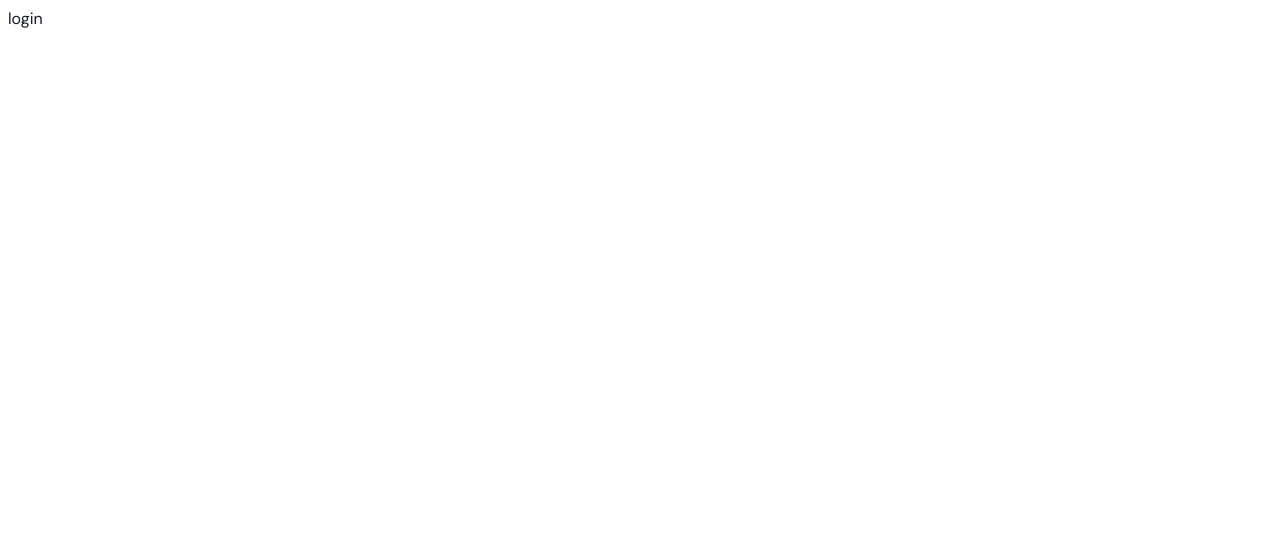
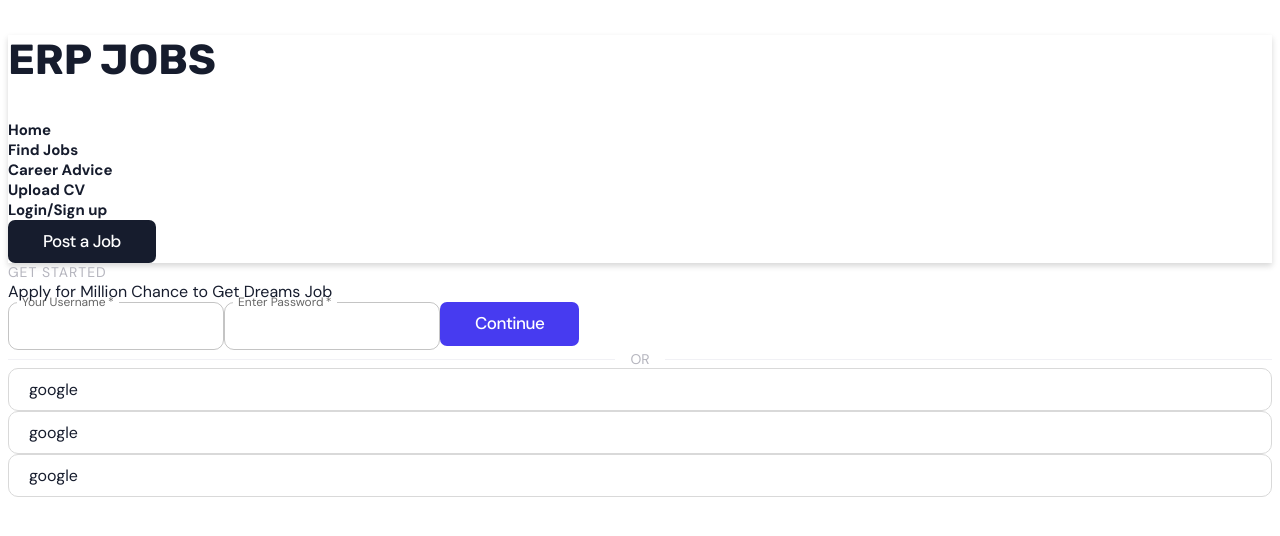
Before and after one commit to shahbazpro2/erp_jobs, a Next.js app: page /login/user in a window 1280 px wide. Shown: the top 536 px of the page. Built offline with nearby package versions, Linux system fonts and the light colour scheme.

Commit message:
Make structure and use api

```diff
--- a/components/userAuth/login/user/UserLogin.tsx
+++ b/components/userAuth/login/user/UserLogin.tsx
@@ -1,9 +1,120 @@
-import React from 'react'
+import { LoadingButton } from '@mui/lab'
+import { TextField } from '@mui/material'
+import { useRouter } from 'next/router'
+import React, { ChangeEvent, SyntheticEvent, useState } from 'react'
+import { loginUser } from '../../../../api/auth'
+import AuthWrapper from '../../../common/authWrapper/AuthWrapper'
+import SnakbarAlert from '../../../common/snakbarAlert/SnakbarAlert'
+import UserNavbar from '../../../common/userNavbar/UserNavbar'
+import validateEmail from '../../../functions/emailValidation'
+import EmptyFieldCheck from '../../../functions/emptyFieldCheck'
 
 const UserLogin = () => {
+    const router = useRouter()
+    const [state, setState] = useState({
+        username: '',
+        password: '',
+    })
+    const [loading, setLoading] = useState(false)
+    const [inputError, setInputError] = useState(false)
+    const [apiError, setApiError] = useState<any[]>([])
+    const [apiSuccess, setApiSuccess] = useState<any[]>([])
+
+
+    const onChangeInput = (e: ChangeEvent<HTMLInputElement>) => {
+        const { value, name } = e.target
+        setState({ ...state, [name]: value })
+    }
+
+    const onSubmit = async (e: SyntheticEvent) => {
+        e.preventDefault()
+        setInputError(false)
+        const { username, password } = state
+
+        if (EmptyFieldCheck({ username, password })) {
+            setInputError(true)
+            return
+        }
+        setLoading(true)
+        const res = await loginUser({ username, password })
+        if (res.error) {
+            setApiError(res.data)
+            setLoading(false)
+        } else {
+            setTimeout(() => {
+                router.push('/register/user/')
+            }, 1000);
+            setApiSuccess(['User loggedin successfully'])
+            setLoading(false)
+        }
+
+    }
+
     return (
-        <div>
-            login
+        <div className="bg-[#F2F2F2] ">
+            <UserNavbar />
+            <div className="flex justiy-center items-center h-[91vh]">
+                <div className="grid grid-cols-6 justify-center">
+                    <div className="col-start-3 col-span-2">
+                        <AuthWrapper>
+                            <form noValidate autoComplete="off" onSubmit={onSubmit}>
+                                <div className="grid gap-5">
+                                    <TextField
+                                        error={inputError && !state.username ? true : false}
+                                        helperText={inputError && !state.username ? 'Please provide a username' : ''}
+                                        required
+                                        id="outlined-username"
+                                        name="username"
+                                        label="Your Username"
+                                        variant="outlined"
+                                        className="w-full"
+                                        onChange={onChangeInput}
+                                        InputLabelProps={{
+                                            shrink: true,
+                                        }}
+                                    />
+                                    <TextField
+                                        required
+                                        error={inputError && !state.password ? true : false}
+                                        helperText={inputError && !state.password ? 'Please provide a password' : ''}
+                                        id="outlined-password"
+                                        name="password"
+                                        type="password"
+                                        label="Enter Password"
+                                        variant="outlined"
+                                        className="w-full"
+                                        onChange={onChangeInput}
+                                        InputLabelProps={{
+                                            shrink: true,
+                                        }}
+                                    />
+                                    <LoadingButton type="submit" variant="contained" color="primary" loading={loading} disableElevation >
+                                        Continue
+                                    </LoadingButton>
+                                </div>
+                            </form>
+                            <div className="my-6">
+                                <div className="divider">
+                                    <span>or</span>
+                                </div>
+                            </div>
+                            <div className="grid grid-cols-3 gap-3 social-links">
+                                <div className="social-box">
+                                    google
+                                </div>
+                                <div className="social-box">
+                                    google
+                                </div>
+                                <div className="social-box">
+                                    google
+                                </div>
+                            </div>
+                        </AuthWrapper>
+                    </div>
+                </div>
+            </div>
+            <SnakbarAlert open={apiError.length ? true : false} handleClose={() => setApiError([])} message={apiError} type="error" />
+            <SnakbarAlert open={apiSuccess.length ? true : false} handleClose={() => setApiSuccess([])} message={apiSuccess} type="success" />
         </div>
     )
 }
```
